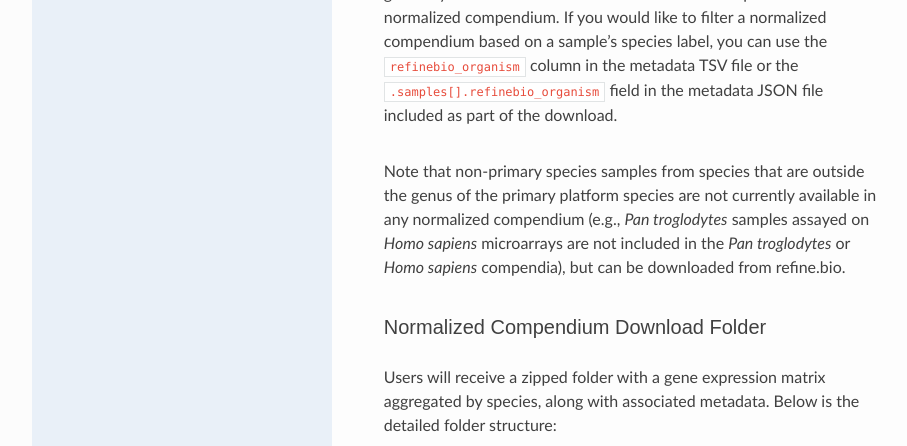
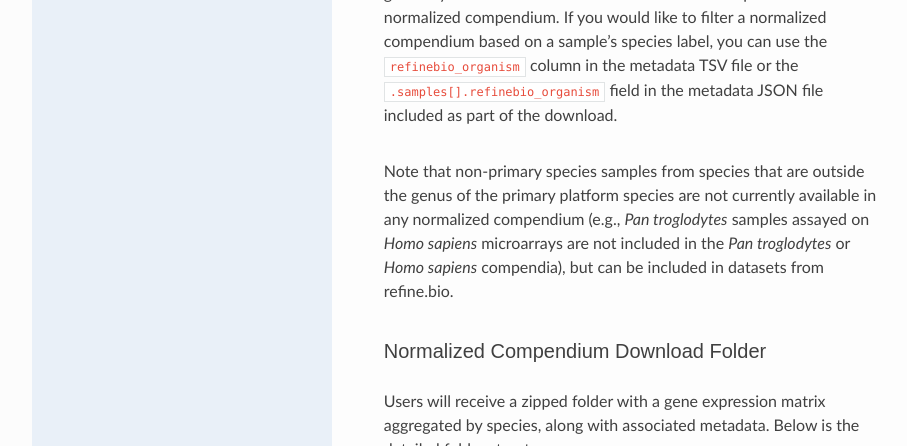
Before and after one commit to AlexsLemonade/refinebio-docs, a Sphinx documentation site: the page built from docs/main_text.md, in a window 1280 px wide and 900 px high, scrolled down 22358 px, cut to the strip 0-446 px from the top of the window. Shown: the whole strip, without its empty margins (158-1065 px from the left). Built offline with Sphinx 7.4.7 and the Read the Docs theme 2.0.0, drawn with Linux system fonts in a browser that asks for light colours.

Commit message:
Be specific about how to get from refine.bio

```diff
--- a/docs/main_text.md
+++ b/docs/main_text.md
@@ -445,7 +445,7 @@
 Such non-primary species samples generally account for a low number of the total samples included in a normalized compendium.
 If you would like to filter a normalized compendium based on a sample's species label, you can use the `refinebio_organism` column in the metadata TSV file or the `.samples[].refinebio_organism` field in the metadata JSON file included as part of the download.
 
-Note that non-primary species samples from species that are outside the genus of the primary platform species are not currently available in any normalized compendium (e.g., _Pan troglodytes_ samples assayed on _Homo sapiens_ microarrays are not included in the _Pan troglodytes_ or _Homo sapiens_ compendia), but can be downloaded from refine.bio.
+Note that non-primary species samples from species that are outside the genus of the primary platform species are not currently available in any normalized compendium (e.g., _Pan troglodytes_ samples assayed on _Homo sapiens_ microarrays are not included in the _Pan troglodytes_ or _Homo sapiens_ compendia), but can be included in datasets from refine.bio.
 
 ### Normalized Compendium Download Folder
 
```
